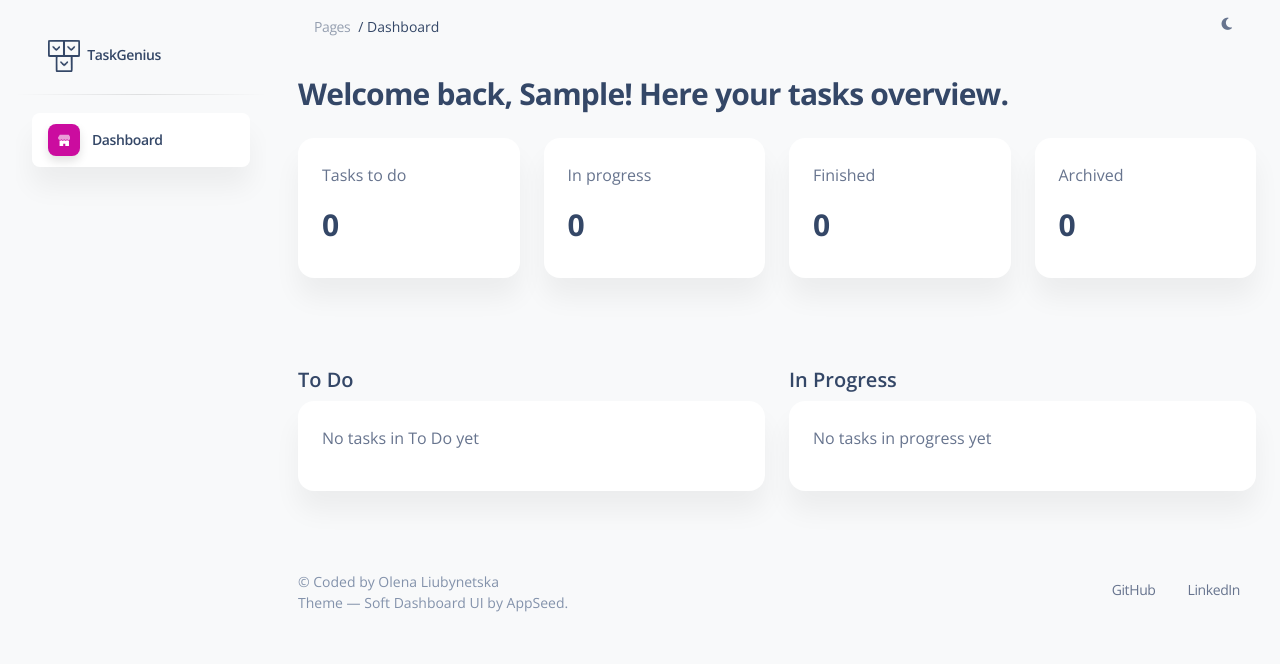
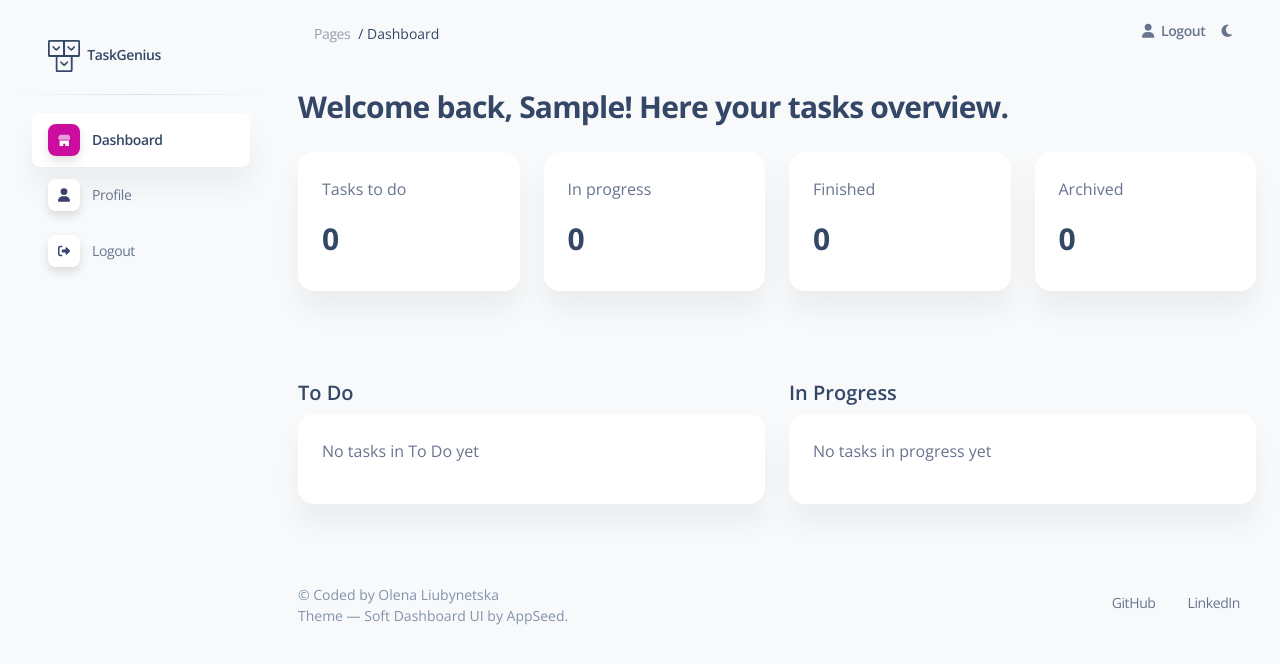
Before and after one commit to olenaliuby/task-manager, a Django app: page / in a window 1280 px wide. Shown: the top 664 px of the page. Run offline with Django 4.2, Linux system fonts and the light colour scheme; the visitor is signed in with stand-in values (Sample User, id 1); data that the repository does not hold is empty; some libraries are stand-ins or nearby versions.

Commit message:
feat: Added auth options to nav & sidebar

```diff
--- a/templates/includes/navigation.html
+++ b/templates/includes/navigation.html
@@ -16,6 +16,25 @@
       </div>
 
       <ul class="navbar-nav  justify-content-end">
+
+        {% if request.user.is_authenticated %}
+          <li class="nav-item d-flex align-items-center">
+
+            <a href="{% url 'logout' %}" class="nav-link text-body font-weight-bold px-0">
+
+              <i class="fa fa-user me-sm-1"></i>
+              <span class="d-sm-inline d-none me-3">Logout</span>
+            </a>
+          </li>
+        {% else %}
+          <li class="nav-item d-flex align-items-center">
+            <a href="{% url 'login' %}" class="nav-link text-body font-weight-bold px-0">
+              <i class="fa fa-user me-sm-1"></i>
+              <span class="d-sm-inline d-none me-3">Sign In</span>
+            </a>
+          </li>
+        {% endif %}
+
         <li class="nav-item d-xl-none ps-3 d-flex align-items-center">
           <a href="javascript:;" class="nav-link text-body p-0" id="iconNavbarSidenav">
             <div class="sidenav-toggler-inner">
--- a/templates/includes/sidebar.html
+++ b/templates/includes/sidebar.html
@@ -42,6 +42,33 @@
           <span class="nav-link-text ms-1">{% trans 'Dashboard' %}</span>
         </a>
       </li>
+      <li class="nav-item">
+        <a class="nav-link" href="">
+          <div
+              class="icon icon-shape icon-sm shadow border-radius-md bg-white text-center me-2 d-flex align-items-center justify-content-center">
+            <svg xmlns="http://www.w3.org/2000/svg" height="1em" viewBox="0 0 448 512" fill="currentColor">
+              <title>profile</title>
+              <path class="color-background"
+                    d="M224 256A128 128 0 1 0 224 0a128 128 0 1 0 0 256zm-45.7 48C79.8 304 0 383.8 0 482.3C0 498.7 13.3 512 29.7 512H418.3c16.4 0 29.7-13.3 29.7-29.7C448 383.8 368.2 304 269.7 304H178.3z"></path>
+            </svg>
+          </div>
+          <span class="nav-link-text ms-1">Profile</span>
+        </a>
+      </li>
+      <li class="nav-item">
+        <a class="nav-link  " href="{% url 'logout' %}?next={{ request.path }}">
+          <div
+              class="icon icon-shape icon-sm shadow border-radius-md bg-white text-center me-2 d-flex align-items-center justify-content-center">
+            <svg xmlns="http://www.w3.org/2000/svg" height="1em" viewBox="0 0 512 512" fill="currentColor">
+              <title>logout</title>
+              <path class="color-background"
+                    d="M377.9 105.9L500.7 228.7c7.2 7.2 11.3 17.1 11.3 27.3s-4.1 20.1-11.3 27.3L377.9 406.1c-6.4 6.4-15 9.9-24 9.9c-18.7 0-33.9-15.2-33.9-33.9l0-62.1-128 0c-17.7 0-32-14.3-32-32l0-64c0-17.7 14.3-32 32-32l128 0 0-62.1c0-18.7 15.2-33.9 33.9-33.9c9 0 17.6 3.6 24 9.9zM160 96L96 96c-17.7 0-32 14.3-32 32l0 256c0 17.7 14.3 32 32 32l64 0c17.7 0 32 14.3 32 32s-14.3 32-32 32l-64 0c-53 0-96-43-96-96L0 128C0 75 43 32 96 32l64 0c17.7 0 32 14.3 32 32s-14.3 32-32 32z"></path>
+            </svg>
+          </div>
+          <span class="nav-link-text ms-1">Logout</span>
+        </a>
+      </li>
     </ul>
+
   </div>
 </aside>
```
